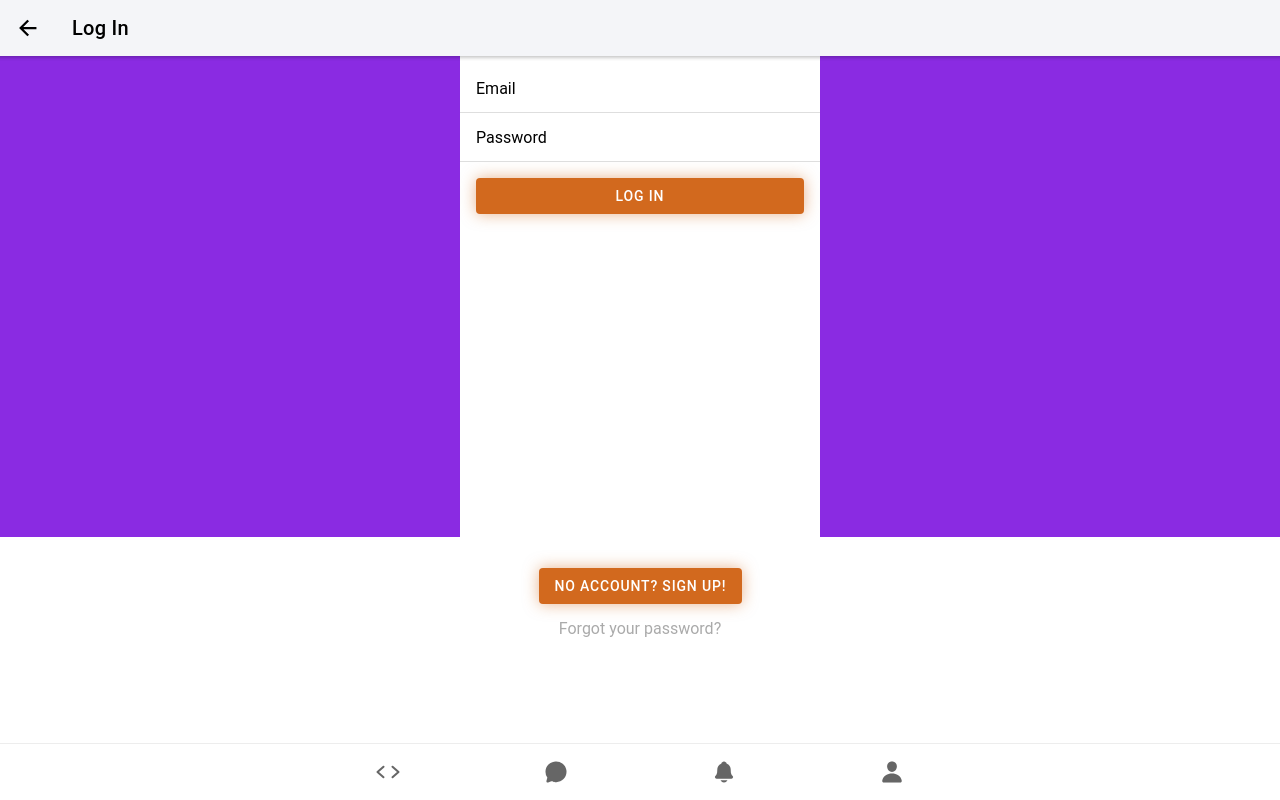
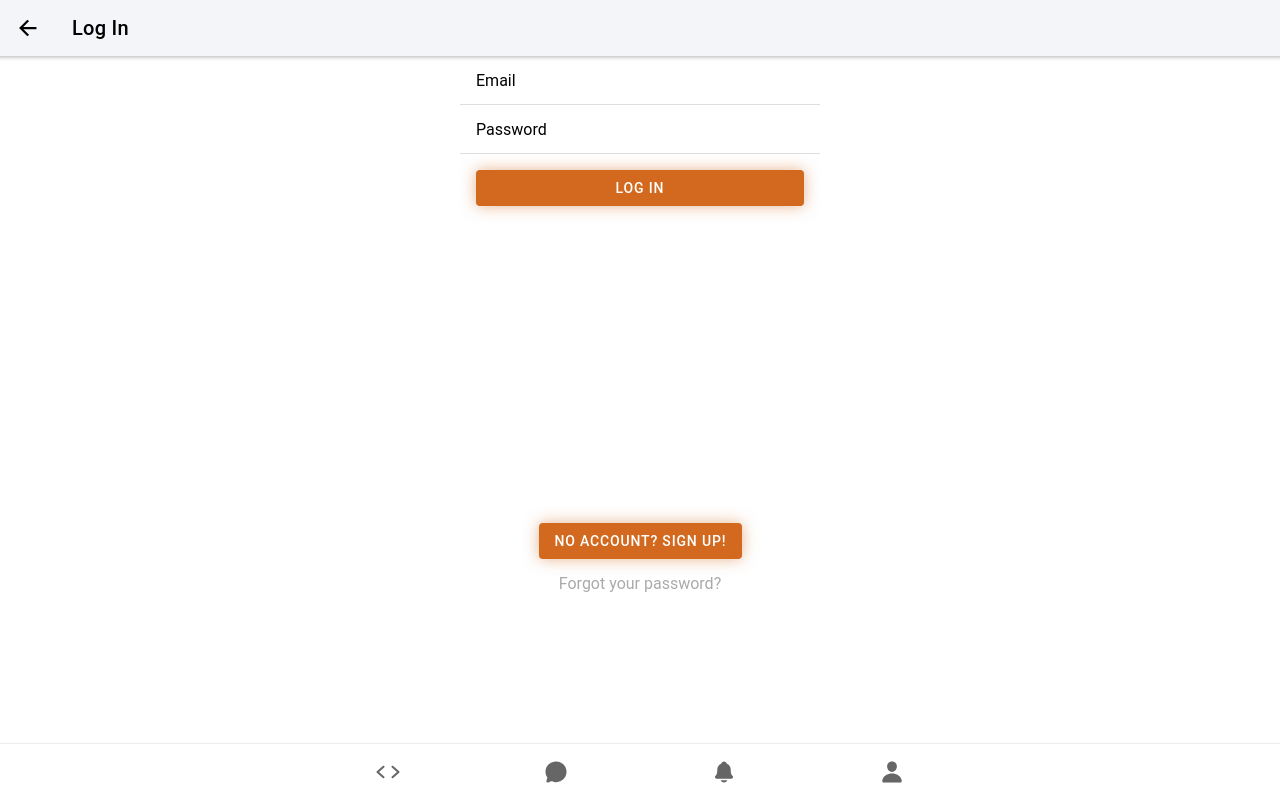
Before and after one commit to vbarcellos/tindev, a React (Create React App) app: page /app/login in a window 1280 px wide. Built offline with nearby package versions, Linux system fonts and the light colour scheme.

Commit message:
Design changes

```diff
--- a/src/pages/Form.css
+++ b/src/pages/Form.css
@@ -5,14 +5,25 @@
 }
 
 .form-div form {
-  height: 70%;
+  height: 63.5%;
   display: flex;
   justify-content: center;
-  background-color: blueviolet;
+}
+
+.item, .list, .item-content, .item-complex {
+  --ion-background-color: transparent !important;
+}
+
+.item .item-input {
+  background-color: white;
 }
 
 .form-div ion-list {
   background-color: white;
+}
+
+.form-div .list-md{
+  padding-top: 0;
 }
 
 .form-div ion-label ion-input {
--- a/src/pages/Signup.jsx
+++ b/src/pages/Signup.jsx
@@ -59,11 +59,11 @@ const Signup = ({ track, history }) => {
         <IonTitle>Sign up</IonTitle>
       </IonToolbar>
     </IonHeader>
-    <IonContent className="form">
+    <IonContent className="form-div">
       <IonLoading isOpen={showLoading} message="Creating account..." onDidDismiss={() => setShowLoading(false)}/>
       <form onSubmit={handleSubmit} method="post" ref={formRef} action="">
         <IonList>
-          <IonItem>
+          <IonItem >
             <IonLabel position={'fixed'}>Name</IonLabel>
             <IonInput name="name" type="text" value={name} onInput={e => setName(e.currentTarget.value)} />
           </IonItem>
```
